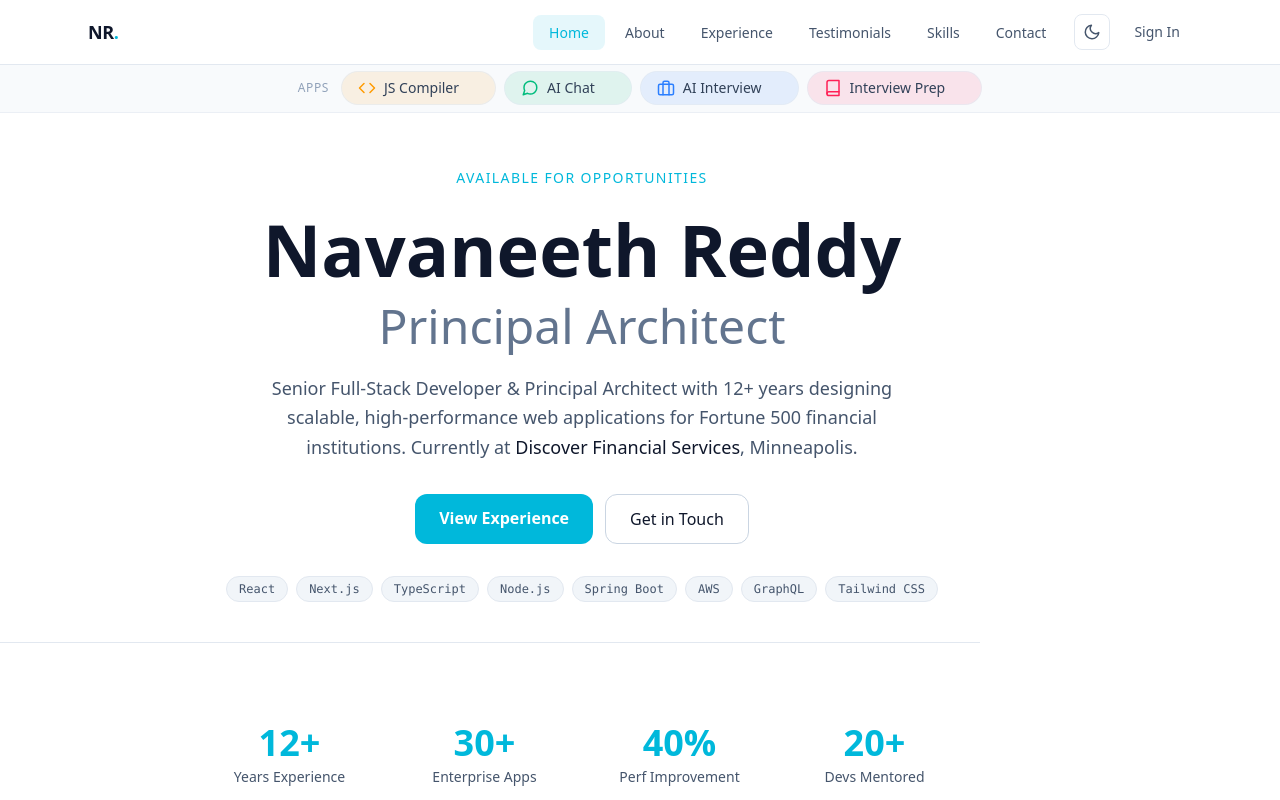
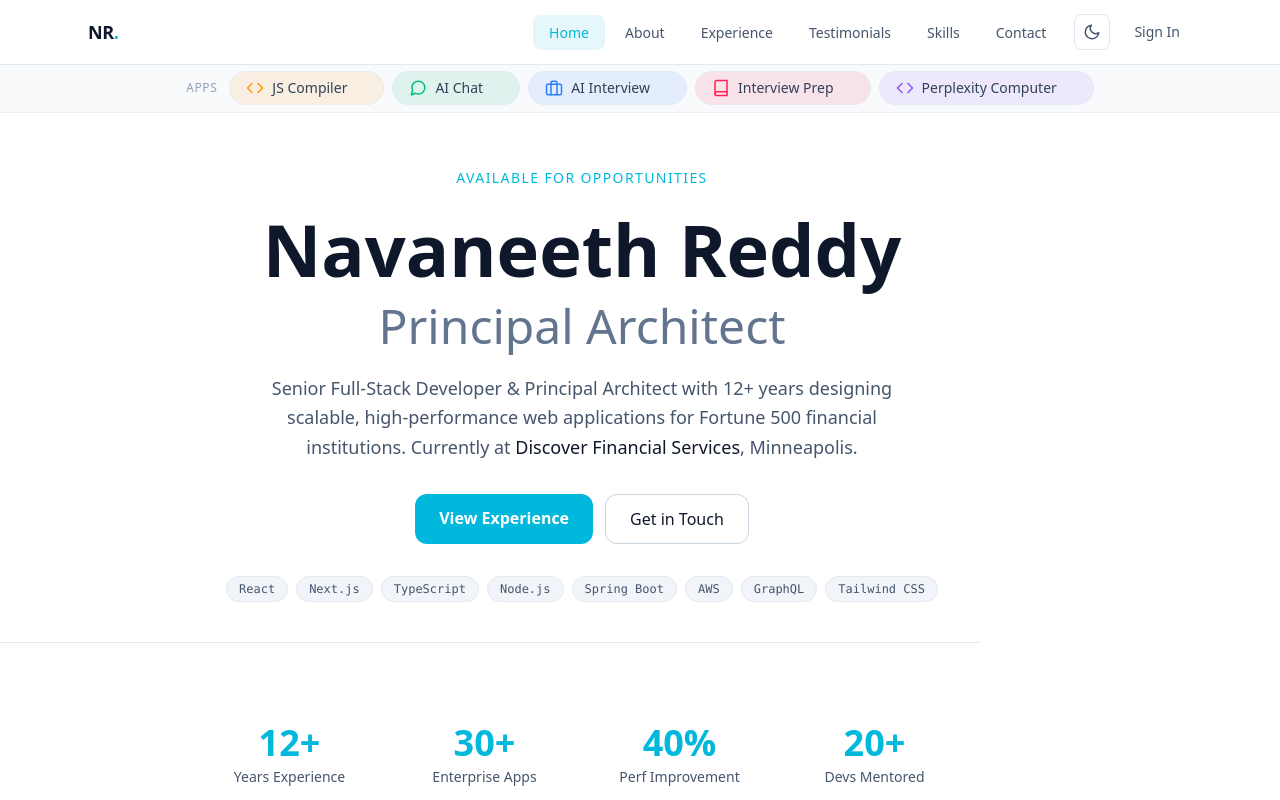
Before and after one commit to NavaneethReddi/Navaneeth-dev, a Next.js app: page / in a window 1280 px wide. Shown: the top 800 px of the page. Built offline with nearby package versions, Linux system fonts and the light colour scheme; no server answers.

Commit message:
perpelexity-computer

```diff
--- a/app/components/page.tsx
+++ b/app/components/page.tsx
@@ -48,6 +48,14 @@ const apps = [
     borderColor: "hover:border-rose-400 dark:hover:border-rose-500",
     iconColor: "text-rose-500",
   },
+  {
+    name: "Perplexity Computer",
+    url: "https://perpelexity-computer.vercel.app/",
+    icon: "code",
+    bgColor: "bg-violet-500/10 dark:bg-violet-500/20",
+    borderColor: "hover:border-violet-400 dark:hover:border-violet-500",
+    iconColor: "text-violet-500",
+  }
 ]
 
 const SunIcon = () => (
```
